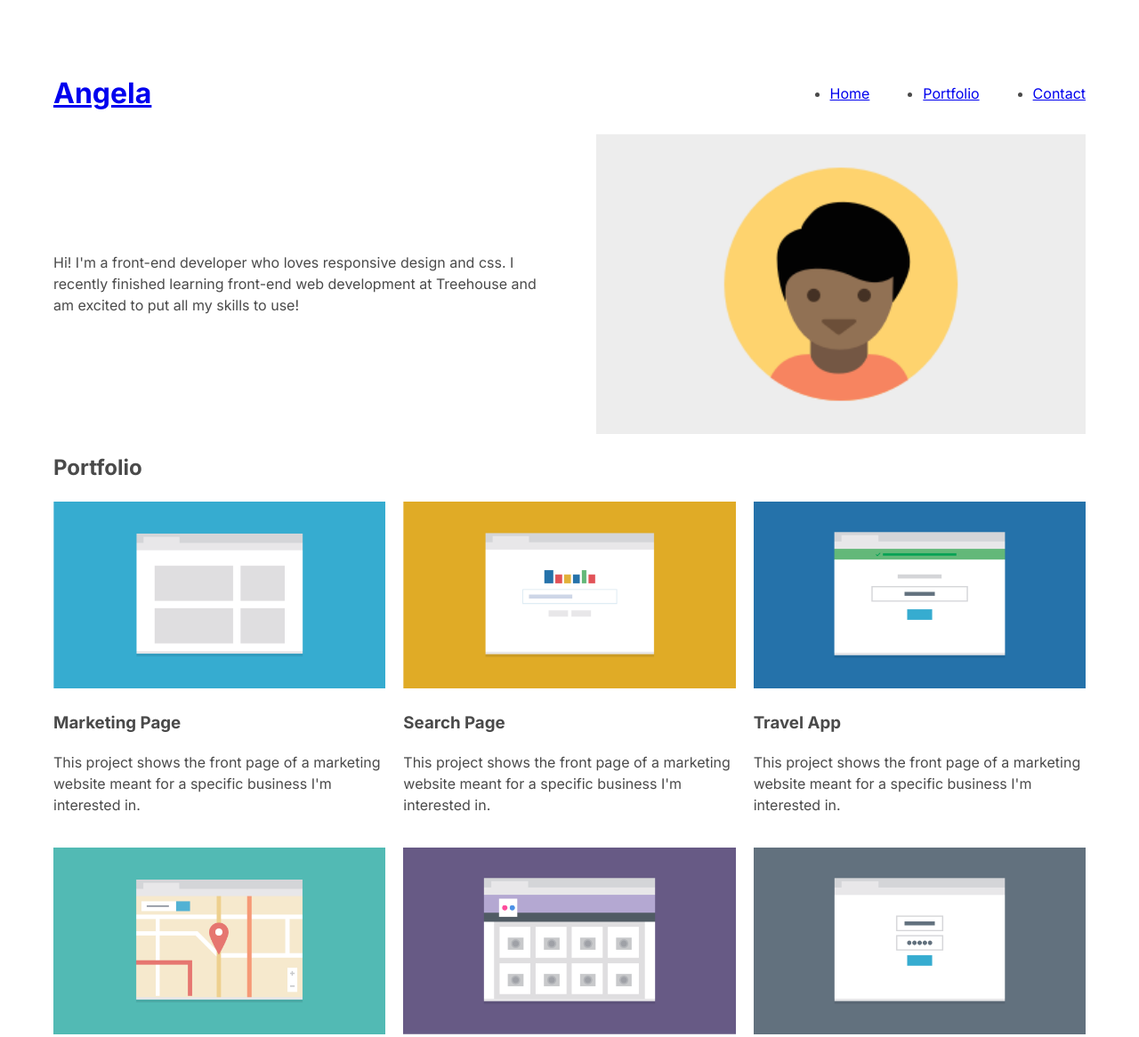
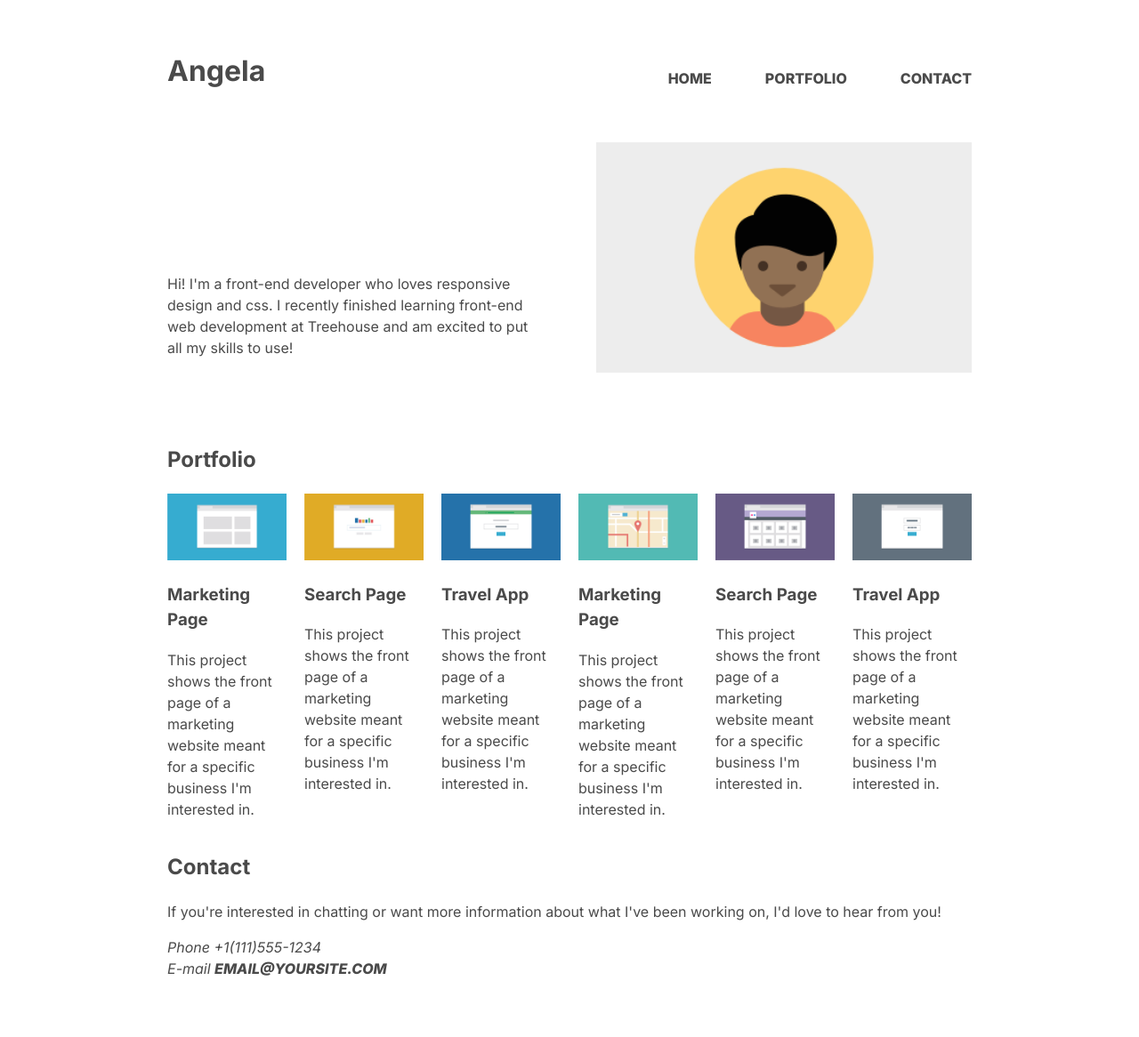
Before and after one commit to AngelaSorokina/Mobile-first-Responsive-Layout, a plain HTML site: page index.html in a window 1280 px wide. Shown: the top 1166 px of the page at 89% size. Drawn offline with Linux system fonts and the light colour scheme.

Commit message:
Adjustments to the html and css structure

```diff
--- a/css/style.css
+++ b/css/style.css
@@ -8,28 +8,47 @@ body {
   font-family: "Inter", serif;
   line-height: 1.5;
   color: #4A4A4A;
-  margin: 0;
+}
+h1 {
+  font-weight: bold;
+  line-height: 1.25;
+  margin: 0 auto 0 0;
+}
+ul, a {
+  text-decoration: none;
+  list-style: none;
+  text-transform: uppercase;
+  font-weight:800;
+  line-height: 1.5;
+  color: #4A4A4A;
+  margin:0;
 }
 img {
 	max-width: 100%;
   height: auto;
 }
-body {
-  margin: 60px;
-}
 
 /*=================================
   Media Queries
 =================================== */
-@media screen and (min-width: 320px) {
+@media screen and (min-width: 1024px) {
+  body {
+    margin:60px auto 60px auto;
+    max-width: 904px;
+  }
   .container,
-  .main-nav {
+  .nav {
     display: flex;
     flex-direction: row;
     flex-wrap: wrap;
     gap: 60px;
-    align-items: center;
+    align-items:flex-end;
+    padding: 0 0 60px 0;
   }
+  .nav {
+    padding: 0;
+  }
+
   .cards {
     display: flex;
     flex-direction: row;
--- a/index.html
+++ b/index.html
@@ -9,21 +9,24 @@
 </head>
 
 <body>
-  <header class="header">
-      <div class="container">
-        <h1 class="name"> <a href="#">Angela</a></h1>
-          <ul class="main-nav">
+  <header>
+      <div class="container container1">
+        <h1> Angela </h1>
+          <ul class="nav">
             <li class="item1 item"><a href="#">Home</a></li>
-            <li class="item2 item"><a href="#">Portfolio</a></li>
-            <li class="item3 item"><a href="#">Contact</a></li>
+            <li class="item2 item"><a href="#Portfolio">Portfolio</a></li>
+            <li class="item3 item"><a href="#Contact">Contact</a></li>
          </ul>
       </div>
-    <div class="container">
+
+    <div class="container container2">
       <p class="text">Hi! I'm a front-end developer who loves responsive design and css. I recently finished learning front-end web development at Treehouse and am excited to put all my skills to use!</p>
       <img src="images/responsive-layout-profile.png" alt="My profile photo" class="img-profile">
     </div>
   </header>
-  <main class="main">
+
+  <main class="Portfolio">
+    <section id="Portfolio">
 			<h2>Portfolio</h2>
     <div class="cards">
       <div class="col col1">
@@ -41,33 +44,34 @@
         <h3> Travel App </h3>
         <p> This project shows the front page of a marketing website meant for a specific business I'm interested in.</p>
       </div>
-			<div class="cards">
-	      <div class="col col1">
+      <div class="col col4">
         <img src="images/portfolio-4.png" alt="Marketing Page">
         <h3> Marketing Page </h3>
         <p> This project shows the front page of a marketing website meant for a specific business I'm interested in.</p>
       </div>
-	      <div class="col col2">
+      <div class="col col5">
         <img src="images/portfolio-5.png" alt="Search Page">
         <h3> Search Page </h3>
         <p> This project shows the front page of a marketing website meant for a specific business I'm interested in.</p>
       </div>
-	      <div class="col col3">
+      <div class="col col6">
         <img src="images/portfolio-6.png" alt="Travel App">
 	        <h3> Travel App </h3>
 	        <p> This project shows the front page of a marketing website meant for a specific business I'm interested in.</p>
+				</section>
 	      </div>
     </div>
   </main>
 </body>
 
 <footer>
+	<section id="Contact">
 	<h2>Contact</h2>
 	<p>If you're interested in chatting or want more information about what I've been working on, I'd love to hear from you!</p>
 	<address>
-		Phone <strong>+1(111)555-1234</strong><br>
-		E-mail <strong>email@yoursite.com</strong>
+		Phone +1(111)555-1234<br>
+		E-mail <a href="mailto:email@yoursite.com">email@yoursite.com</a>
 	</address>
+</section>
 </footer>
-
 </html>
```
Lines whose indentation alone changed are shown as unchanged.
